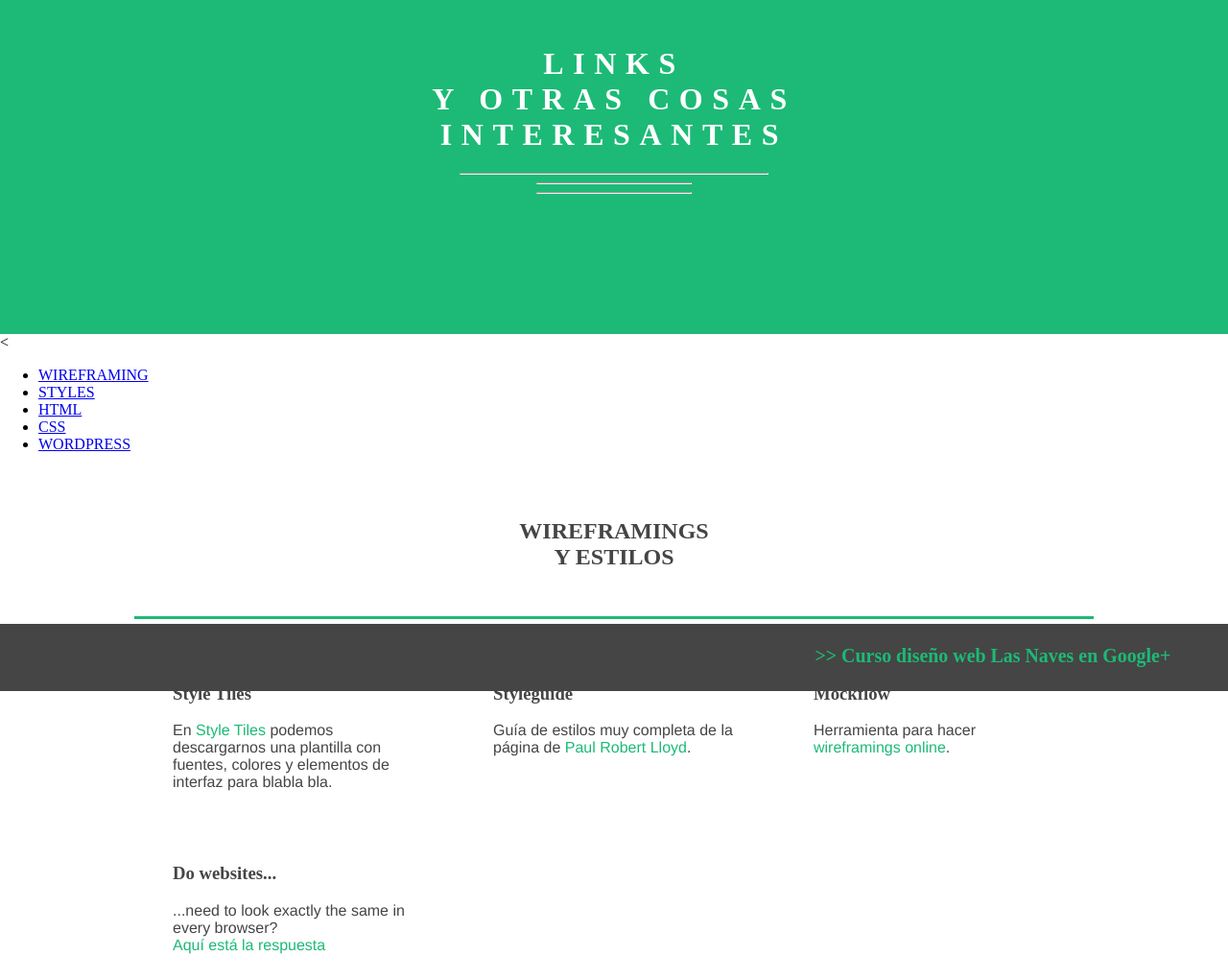
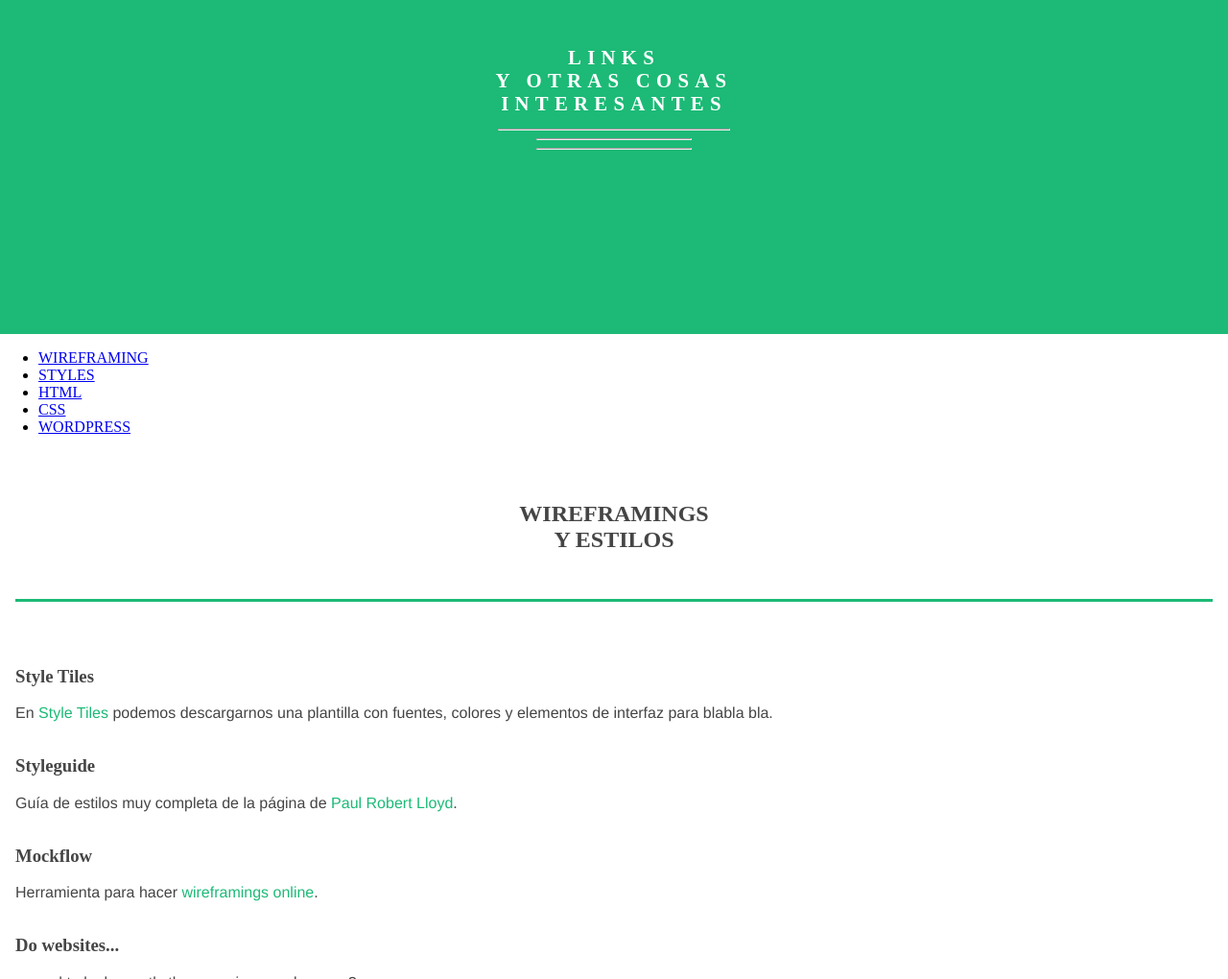
Before and after one commit to LasNaves/LasNaves, a plain HTML site: page index.html in a window 1280 px wide. Shown: the part 80-1100 px from the top of the page at 96% size. Drawn offline with Linux system fonts and the light colour scheme.

Commit message:
versión movil del contenido

```diff
--- a/index.html
+++ b/index.html
@@ -15,7 +15,7 @@
 		</div>
 
 	</header>
-	<<div>
+	<div>
 		<nav id="nav" class="nav reveal">
                 <ul role="navigation">
                 	<li><a href="#">WIREFRAMING</a></li>
--- a/styles.css
+++ b/styles.css
@@ -5,7 +5,7 @@ html{
 
 
 body{
-	margin:0 0 70px 0;
+	margin:0;
 }
 
 
@@ -37,18 +37,19 @@ h1{
 	letter-spacing:.3em;
 	color:white;
 	text-align:center;
+	font-size:1.3em;
 
 	margin-top:0;
 }
 
 h1 hr {
 
-	width:20em;
+	width:15em;
 }/*¿¿¿¿POR QUÉ ESTO NO FUNCIONA???!!!*/
 
 
 .llarg{
-	width:20em;
+	width:15em;
 }
 
 hr{
@@ -61,11 +62,15 @@ hr{
 
 
 
-.sections{
+main{
 	max-width:1000px;
 	margin:0 auto;
 
 
+}
+
+section{
+	padding:0 1em;
 }
 
 
@@ -85,10 +90,10 @@ h2{
 
 article{
 
-	width:25%;
+	width:100%;
 	display:inline-block;
 	vertical-align:top;
-	padding:0 2.5em 2.5em 2.5em;
+
 }
 
 article p{
@@ -130,9 +135,7 @@ h3{
 
 
 footer{
-	position:fixed;
-	bottom: 0;
-  	left: 0;
+
 	width:100%;
 	height:70px;
 	background-color:#454545;
```
